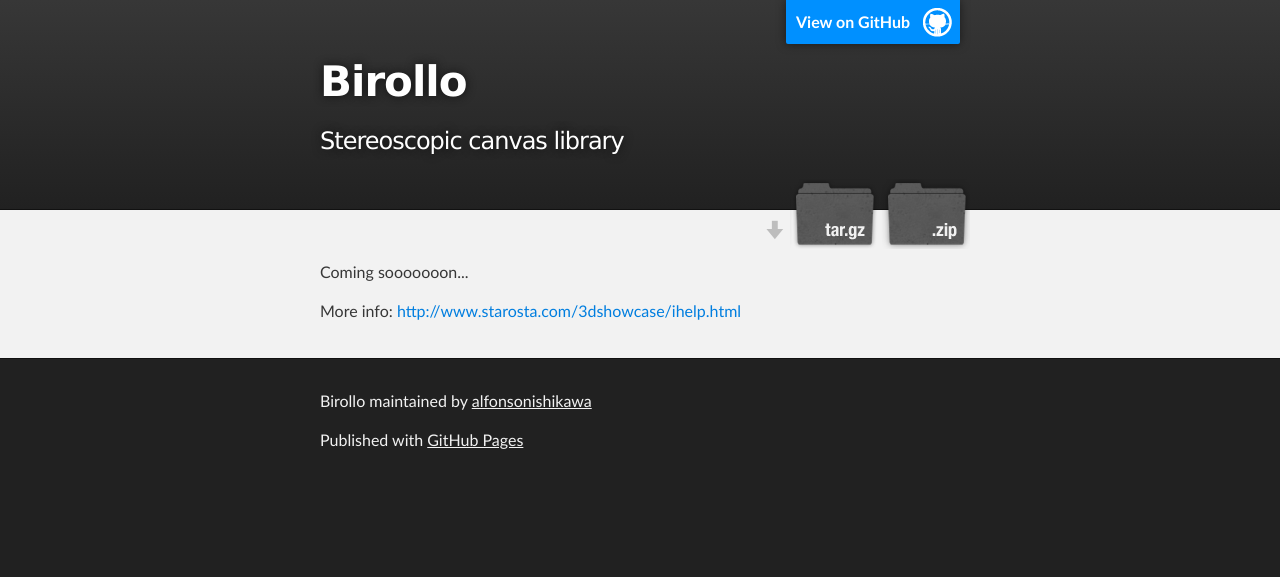
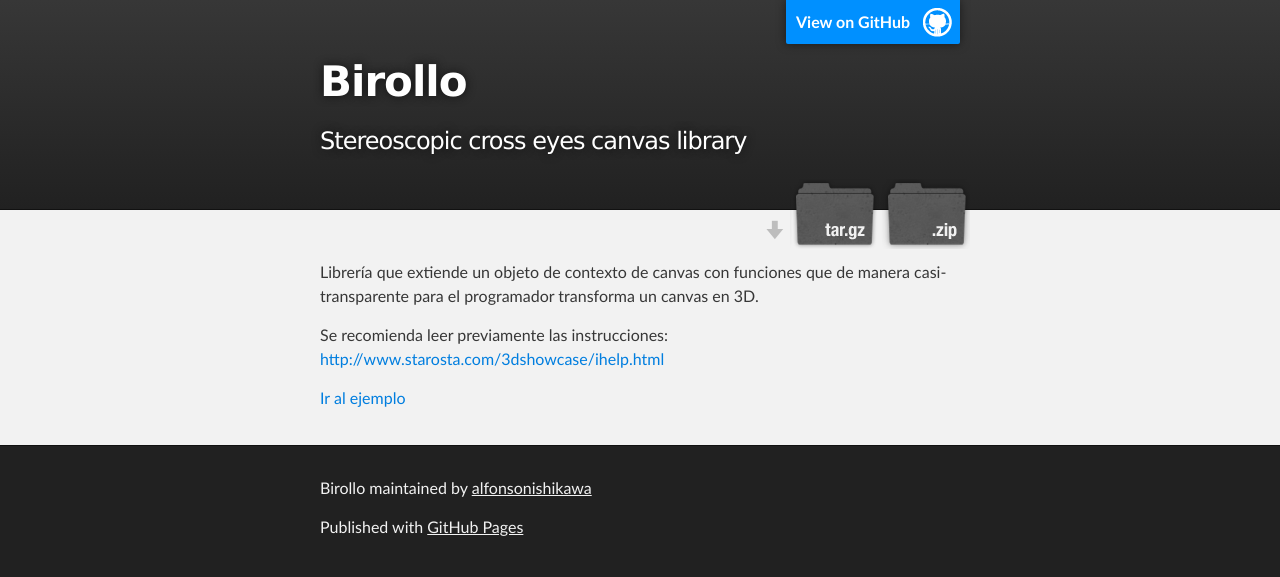
Before and after one commit to alfonsonishikawa/birollo, a plain HTML site: page index.html in a window 1280 px wide. Drawn offline with Linux system fonts and the light colour scheme.

Commit message:
Create gh-pages branch via GitHub

```diff
--- a/index.html
+++ b/index.html
@@ -4,7 +4,7 @@
   <head>
     <meta charset='utf-8'>
     <meta http-equiv="X-UA-Compatible" content="chrome=1">
-    <meta name="description" content="Birollo : Stereoscopic canvas library">
+    <meta name="description" content="Birollo : Stereoscopic cross eyes canvas library">
 
     <link rel="stylesheet" type="text/css" media="screen" href="stylesheets/stylesheet.css">
 
@@ -19,7 +19,7 @@
           <a id="forkme_banner" href="https://github.com/alfonsonishikawa/birollo">View on GitHub</a>
 
           <h1 id="project_title">Birollo</h1>
-          <h2 id="project_tagline">Stereoscopic canvas library</h2>
+          <h2 id="project_tagline">Stereoscopic cross eyes canvas library</h2>
 
             <section id="downloads">
               <a class="zip_download_link" href="https://github.com/alfonsonishikawa/birollo/zipball/master">Download this project as a .zip file</a>
@@ -31,9 +31,11 @@
     <!-- MAIN CONTENT -->
     <div id="main_content_wrap" class="outer">
       <section id="main_content" class="inner">
-        <p>Coming sooooooon...</p>
+        <p>Librería que extiende un objeto de contexto de canvas con funciones que de manera casi-transparente para el programador transforma un canvas en 3D.</p>
 
-<p>More info: <a href="http://www.starosta.com/3dshowcase/ihelp.html">http://www.starosta.com/3dshowcase/ihelp.html</a></p>
+<p>Se recomienda leer previamente las instrucciones: <a href="http://www.starosta.com/3dshowcase/ihelp.html">http://www.starosta.com/3dshowcase/ihelp.html</a></p>
+
+<p><a href="birollo/birollo.html">Ir al ejemplo</a></p>
       </section>
     </div>
 
--- a/params.json
+++ b/params.json
@@ -1 +1 @@
-{"name":"Birollo","tagline":"Stereoscopic canvas library","body":"Coming sooooooon...\r\n\r\nMore info: [http://www.starosta.com/3dshowcase/ihelp.html](http://www.starosta.com/3dshowcase/ihelp.html)","google":"","note":"Don't delete this file! It's used internally to help with page regeneration."}
+{"name":"Birollo","tagline":"Stereoscopic cross eyes canvas library","body":"Librería que extiende un objeto de contexto de canvas con funciones que de manera casi-transparente para el programador transforma un canvas en 3D.\r\n\r\nSe recomienda leer previamente las instrucciones: [http://www.starosta.com/3dshowcase/ihelp.html](http://www.starosta.com/3dshowcase/ihelp.html)\r\n\r\n[Ir al ejemplo](birollo/birollo.html)\r\n\r\n","google":"","note":"Don't delete this file! It's used internally to help with page regeneration."}
```
